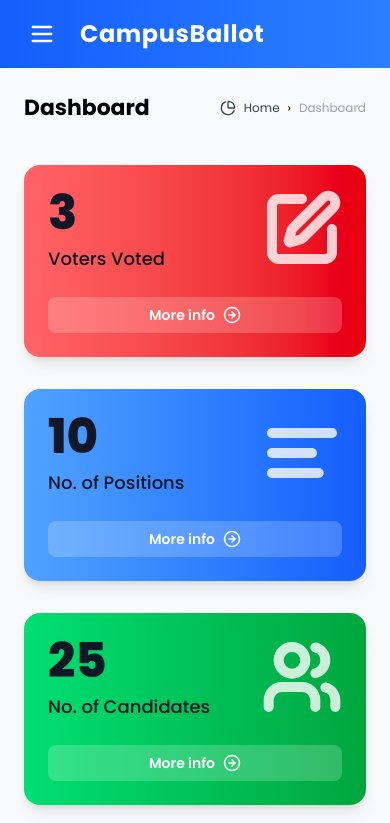
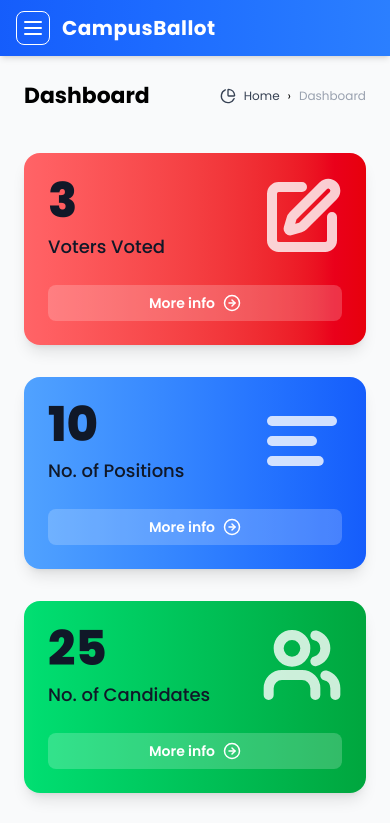
Before and after one commit to wefindways/Online-Voting-System-, a React (Vite) app in the folder client/: page /admin/home in a window 390 px wide. Shown: the top 823 px of the page. Built offline with nearby package versions, Linux system fonts and the light colour scheme; sample sign-in values are in the browser's storage.

Commit message:
refactor: simplify layout structure, fixed header and sidebar position +  responsiveness

```diff
--- a/client/src/components/admin/Header.jsx
+++ b/client/src/components/admin/Header.jsx
@@ -1,30 +1,37 @@
 import { Menu } from "lucide-react";
-function Header({ onLogout }) {
+
+function Header({ onLogout, onToggleMenu, isSidebarOpen }) {
   return (
-    <div className="poppins text-white flex gap-3 md:justify-between items-center bg-gradient-to-r from-blue-600 to-blue-500 shadow-md px-6 md:px-16 py-4 z-20">
-      {/* Menu icon */}
-      <div className="flex gap-5">
+    <header className="poppins text-white flex justify-between items-center bg-gradient-to-r from-blue-600 to-blue-500 shadow-md px-4 md:px-8 py-3 h-14 md:h-16">
+      <div className="flex items-center gap-3 md:gap-5">
+        {/* Menu button is ALWAYS visible */}
         <button
-          className="p-1 rounded-xl hover:bg-blue-400 transition ease-in-out duration-300 cursor-pointer"
-          aria-label="Open Menu"
+          onClick={onToggleMenu}
+          aria-label="Toggle menu"
+          aria-controls="admin-sidebar"
+          aria-expanded={isSidebarOpen}
+          className="p-1 border rounded-lg text-white
+                     hover:bg-white/20 hover:border-transparent active:bg-white/30
+                     transition-all duration-300 ease-in-out cursor-pointer"
         >
-          <Menu className="w-7 h-7" />
+          <Menu className="w-6 h-6" />
         </button>
+
         {/* Logo + Title */}
         <div className="flex items-center gap-2">
-          <h3 className="text-2xl font-bold tracking-wide">CampusBallot</h3>
+          <h3 className="text-xl md:text-2xl font-bold tracking-wide">
+            CampusBallot
+          </h3>
         </div>
       </div>
-      {/* Buttons */}
-      <div className="flex items-center gap-4">
-        <button
-          onClick={onLogout}
-          className="hidden md:inline-block bg-white text-blue-600 font-semibold px-4 py-2 rounded-xl shadow hover:bg-blue-50 transition cursor-pointer"
-        >
-          Logout
-        </button>
-      </div>
-    </div>
+
+      <button
+        onClick={onLogout}
+        className="hidden sm:inline-block bg-white text-blue-700 font-semibold px-4 py-2 rounded-xl shadow hover:bg-blue-50 transition cursor-pointer"
+      >
+        Logout
+      </button>
+    </header>
   );
 }
 
--- a/client/src/components/admin/Sidebar.jsx
+++ b/client/src/components/admin/Sidebar.jsx
@@ -9,18 +9,28 @@
 } from "lucide-react";
 import { NavLink } from "react-router-dom";
 
-function Sidebar() {
+function Sidebar({ isOpen }) {
   return (
     <div>
       {/* Reports section */}
-      <div className="px-6 py-4 border-b border-b-gray-100">
+      <div
+        className={`${
+          isOpen ? "block" : "hidden"
+        } px-6 py-4 border-b border-b-gray-100`}
+      >
         <p className="text-gray-500 text-sm font-semibold tracking-wide uppercase">
           Reports
         </p>
       </div>
 
       {/* Navigation */}
-      <div className="flex flex-col px-4 py-2 space-y-2">
+      <div
+        className={`${
+          isOpen
+            ? "flex flex-col px-4 py-2 space-y-2"
+            : "flex flex-col px-4 pb-2 pt-5 space-y-2"
+        }`}
+      >
         <NavLink
           to="/admin/home"
           end
@@ -29,7 +39,9 @@
           }
         >
           <PieChart />
-          <span className="ml-3">Dashboard</span>
+          <span className={`${isOpen ? "block" : "hidden"} ml-3`}>
+            Dashboard
+          </span>
         </NavLink>
         <NavLink
           to="/admin/home/votes"
@@ -38,19 +50,29 @@
           }
         >
           <Vote />
-          <span className="ml-3">Votes</span>
+          <span className={`${isOpen ? "block" : "hidden"} ml-3`}>Votes</span>
         </NavLink>
       </div>
 
       {/* Manage section */}
-      <div className="px-6 py-4 border-b border-b-gray-100">
+      <div
+        className={`${
+          isOpen ? "block" : "hidden"
+        } px-6 py-4 border-b border-b-gray-100`}
+      >
         <p className="text-gray-500 text-sm font-semibold tracking-wide uppercase">
           Manage
         </p>
       </div>
 
       {/* Navigation */}
-      <div className="flex flex-col px-4 py-2 space-y-2">
+      <div
+        className={`${
+          isOpen
+            ? "flex flex-col px-4 py-2 space-y-2"
+            : "flex flex-col px-4 pb-2 space-y-2"
+        }`}
+      >
         <NavLink
           to="/admin/home/voters"
           className={({ isActive }) =>
@@ -58,7 +80,7 @@
           }
         >
           <UserCheck />
-          <span className="ml-3">Voters</span>
+          <span className={`${isOpen ? "block" : "hidden"} ml-3`}>Voters</span>
         </NavLink>
         <NavLink
           to="/admin/home/positions"
@@ -67,7 +89,9 @@
           }
         >
           <Medal />
-          <span className="ml-3">Positions</span>
+          <span className={`${isOpen ? "block" : "hidden"} ml-3`}>
+            Positions
+          </span>
         </NavLink>
         <NavLink
           to="/admin/home/candidates"
@@ -76,19 +100,31 @@
           }
         >
           <Users />
-          <span className="ml-3">Candidates</span>
+          <span className={`${isOpen ? "block" : "hidden"} ml-3`}>
+            Candidates
+          </span>
         </NavLink>
       </div>
 
       {/* Settings section*/}
-      <div className="px-6 py-4 border-b border-b-gray-100">
+      <div
+        className={`${
+          isOpen ? "block" : "hidden"
+        } px-6 py-4 border-b border-b-gray-100`}
+      >
         <p className="text-gray-500 text-sm font-semibold tracking-wide uppercase">
           Settings
         </p>
       </div>
 
       {/* Navigation */}
-      <div className="flex flex-col px-4 py-2 space-y-2">
+      <div
+        className={`${
+          isOpen
+            ? "flex flex-col px-4 py-2 space-y-2"
+            : "flex flex-col px-4 space-y-2"
+        }`}
+      >
         <NavLink
           to="/admin/home/ballot-position"
           className={({ isActive }) =>
@@ -96,7 +132,9 @@
           }
         >
           <FileStack />
-          <span className="ml-3">Ballot Position</span>
+          <span className={`${isOpen ? "block" : "hidden"} ml-3`}>
+            Ballot Position
+          </span>
         </NavLink>
         <NavLink
           to="/admin/home/election-title"
@@ -105,7 +143,9 @@
           }
         >
           <Briefcase />
-          <span className="ml-3">Election Title</span>
+          <span className={`${isOpen ? "block" : "hidden"} ml-3`}>
+            Election Title
+          </span>
         </NavLink>
       </div>
     </div>
--- a/client/src/pages/admin/AdminPage.jsx
+++ b/client/src/pages/admin/AdminPage.jsx
@@ -1,11 +1,15 @@
-import { useEffect } from "react";
-import { useNavigate, Outlet } from "react-router-dom";
-import Header from "../../components/admin/Header.jsx";
-import Sidebar from "../../components/admin/Sidebar.jsx";
-import Footer from "../../components/admin/Footer.jsx";
+import { useState, useEffect } from "react";
+import { Outlet, useLocation, useNavigate } from "react-router-dom";
+import Header from "../../components/admin/Header";
+import Sidebar from "../../components/admin/Sidebar";
+import Footer from "../../components/admin/Footer";
 
 function AdminPage() {
   const navigate = useNavigate();
+  const location = useLocation();
+  const [isSidebarOpen, setIsSidebarOpen] = useState(true); // Sidebar starts OPEN
+  const [isMobile, setIsMobile] = useState(() => window.innerWidth < 768);
+  const toggleSidebar = () => setIsSidebarOpen((prev) => !prev);
 
   useEffect(() => {
     const isAdmin = localStorage.getItem("isAdmin");
@@ -20,26 +24,59 @@
     navigate("/admin/login");
   };
 
+  useEffect(() => {
+    const handleResize = () => setIsMobile(window.innerWidth < 768);
+    window.addEventListener("resize", handleResize);
+    return () => window.removeEventListener("resize", handleResize);
+  }, []);
+
+  useEffect(() => {
+    if (isMobile) {
+      setIsSidebarOpen(false);
+    }
+  }, [location.pathname, isMobile]);
+
+  const sidebarWidth = isMobile
+    ? isSidebarOpen
+      ? "100%"
+      : "0"
+    : isSidebarOpen
+    ? "280px"
+    : "90px";
+
   return (
-    <div className="admin-dashboard min-h-screen grid grid-rows-[auto_1fr] grid-cols-[0_1fr] md:grid-cols-[280px_1fr] overflow-hidden">
-      {/* Header - spans full width */}
-      <header className="row-start-1 col-span-2">
-        <Header onLogout={handleLogout} />
+    <div className="min-h-screen bg-gray-50">
+      {/* Fixed header */}
+      <header className="fixed top-0 left-0 right-0 z-20">
+        <Header
+          onLogout={handleLogout}
+          onToggleMenu={toggleSidebar}
+          isSidebarOpen={isSidebarOpen}
+        />
       </header>
 
-      {/* Sidebar - fixed on the left */}
-      <aside className="row-start-2 col-start-1 bg-white ">
-        <Sidebar />
+      {/* Fixed sidebar */}
+      <aside
+        id="admin-sidebar"
+        className={`fixed top-14 sm:top-16 left-0 bottom-0 bg-white overflow-y-auto md:transition-all md:duration-300`}
+        style={{ width: sidebarWidth }}
+      >
+        <Sidebar aria-hidden={!isSidebarOpen} isOpen={isSidebarOpen} />
       </aside>
 
-      {/* Main content area */}
-      <main className="row-start-2 col-start-2 bg-gray-50 p-6 overflow-y-auto">
-        <Outlet /> {/* Nested pages show here */}
-      </main>
+      {/* Wrap the main and footer together */}
+      <div
+        className="flex flex-col min-h-screen pt-14 md:pt-16 md:transition-all md:duration-300"
+        style={{ marginLeft: sidebarWidth }}
+      >
+        <main className="flex-1 px-6 pt-6 pb-[100px] overflow-y-auto">
+          <Outlet />
+        </main>
 
-      <footer className="row-start-3 col-start-2">
-        <Footer />
-      </footer>
+        <footer>
+          <Footer />
+        </footer>
+      </div>
     </div>
   );
 }
```
